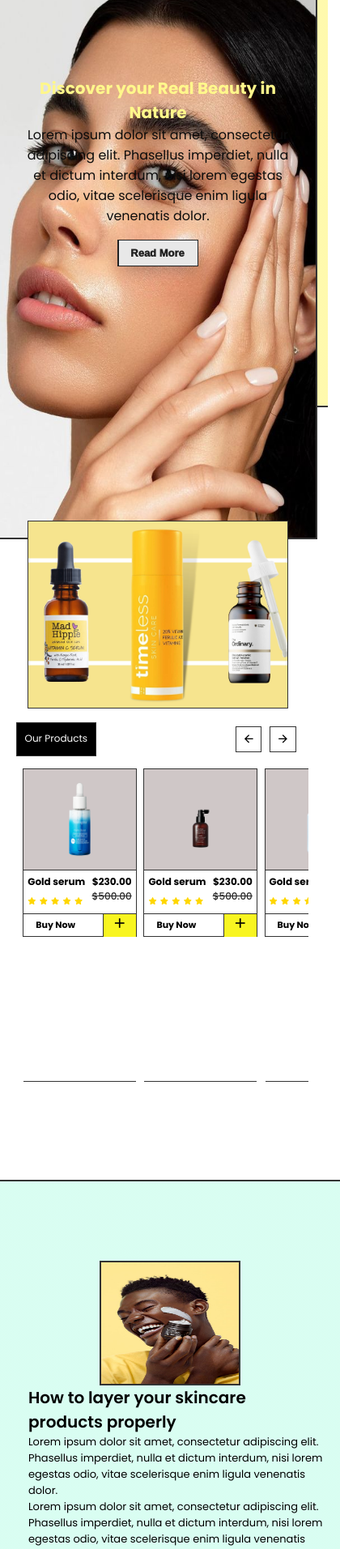
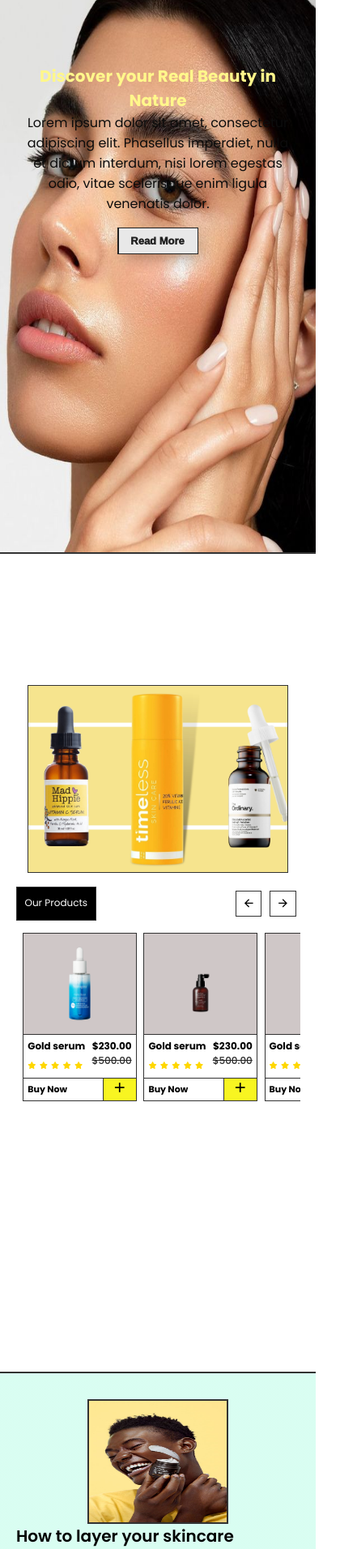
Before and after one commit to divo662/bloom-skincare-webpage, a plain HTML site: page index.html in a window 390 px wide. Shown: the part 80-1993 px from the top of the page at 81% size, 420 px wide, since content can reach past the window. Drawn offline with nearby package versions, Linux system fonts and the light colour scheme.

Commit message:
Updated index.html and styles.css with new design changes

```diff
--- a/style.css
+++ b/style.css
@@ -17,6 +17,7 @@ body {
 header{
     min-height: 90vh;
     width: 100%;
+
     background-image: linear-gradient(rgba(255, 247, 139, 0.7), rgba(255, 247, 139, 0.7));
     background-position: center;
     position: relative;
@@ -178,8 +179,7 @@ nav .fa{
 @media (max-width: 768px) {
     header{
         width: 100%;
-        min-height: 65vh;
-        padding: 15px;
+        overflow: hidden;
     }
     .nav_links ul li{
         display: block;
@@ -215,15 +215,17 @@ nav .fa{
       .header-row {
         display: flex;
         margin: auto;
+        width: 100%;
+        flex-basis: auto;
         text-align: center;
         align-items: center;
         flex-direction: column;
         position: relative;
     }
     .header_image {
-        height: 80vh;
+        position: absolute;
         width: 100%;
-        position: absolute;
+        display: flex;
         top: 0;
         left: 0;
         z-index: 0;
@@ -271,8 +273,7 @@ nav .fa{
     margin-top: 60px;
     text-decoration: none;
     overflow: hidden;
-    position: relative;
-
+    padding: 2rem 0 4rem;
   }
   .product-row{
     display: flex;
@@ -420,8 +421,7 @@ nav .fa{
 }
 .p-container3{
     text-align: center;
-    height: 100%;
-    padding-left: 10px;
+
     border-bottom: 1px solid #333333;
 }
 
@@ -431,8 +431,8 @@ nav .fa{
 }
 
 .buy-btn{
-    height: 31px;
-    width: 50px;
+    height:auto;
+    width: 40px;
     font-size: 15px;
     border-left: 1px solid #333333;
     transition: 0.5s ease-in-out;
@@ -453,9 +453,7 @@ nav .fa{
 
 @media (max-width: 768px) {
     .product{
-        width: 90%;
         height: 100vh;
-        padding: 10px;
     }
     .quote-box {
         margin-top: 20%;
@@ -530,8 +528,7 @@ nav .fa{
     }
 
     .buy-btn {
-        height: 28px;
-        width: 40px;
+       height: auto;
         font-size: 12px;
     }
 
@@ -542,22 +539,17 @@ nav .fa{
 
 
 .layer{
-    height: 80vh;
+
     width: 100%;
     margin: auto;
-    display: flex;
-    margin-top: 30px;
+    padding: 2rem 0 4rem;
+    margin-top: 10px;
     border-top: 2px solid #333333;
     border-bottom: 2px solid #333333;
     background-image: linear-gradient(rgba(181, 252, 229, 0.514), rgba(181, 252, 229,0.514));
     background-position: center;
-    position: relative;
     background-size: cover;
     justify-content: start;
-    padding-left: 0px;
-    padding-right:  40px;
-    padding-bottom:  20px;
-    padding-top:  20px;
 }
 .layer-row{
     display: flex;
@@ -596,7 +588,7 @@ nav .fa{
     bottom: 0;
     right: 0;
     transform: translate(50%, 50%);
-    height: 220px;
+    height: 180px;
     width: 200px;
     z-index: 1;
     overflow: hidden;
@@ -625,7 +617,6 @@ nav .fa{
 
 @media(max-width:768px){
     .layer{
-        padding: 15px;
         height: 75vh;
     }
     .layer-row {
@@ -664,11 +655,10 @@ nav .fa{
 
   .contact-us {
     width: 100%;
+    margin:auto;
+    padding: 2rem 0 4rem;
+    overflow: hidden;
     background: #f7f7f7;
-    margin: auto;
-    padding: 50px 20px;
-    border-radius: 10px;
-    box-shadow: 0 4px 8px rgba(0, 0, 0, 0.1);
 }
 
 .contact-col {
@@ -743,9 +733,7 @@ nav .fa{
 
 @media (max-width: 768px) {
     .contact-us {
-        width: 100%;
         height: 60vh;
-        padding: 30px 10px;
     }
 
     .contact-col {
@@ -769,7 +757,7 @@ nav .fa{
 .container{
     width: 100%;
     margin:auto;
-    padding: 15px;
+    padding: 2rem 0 4rem;
   }
   .row{
     display: flex;
```
